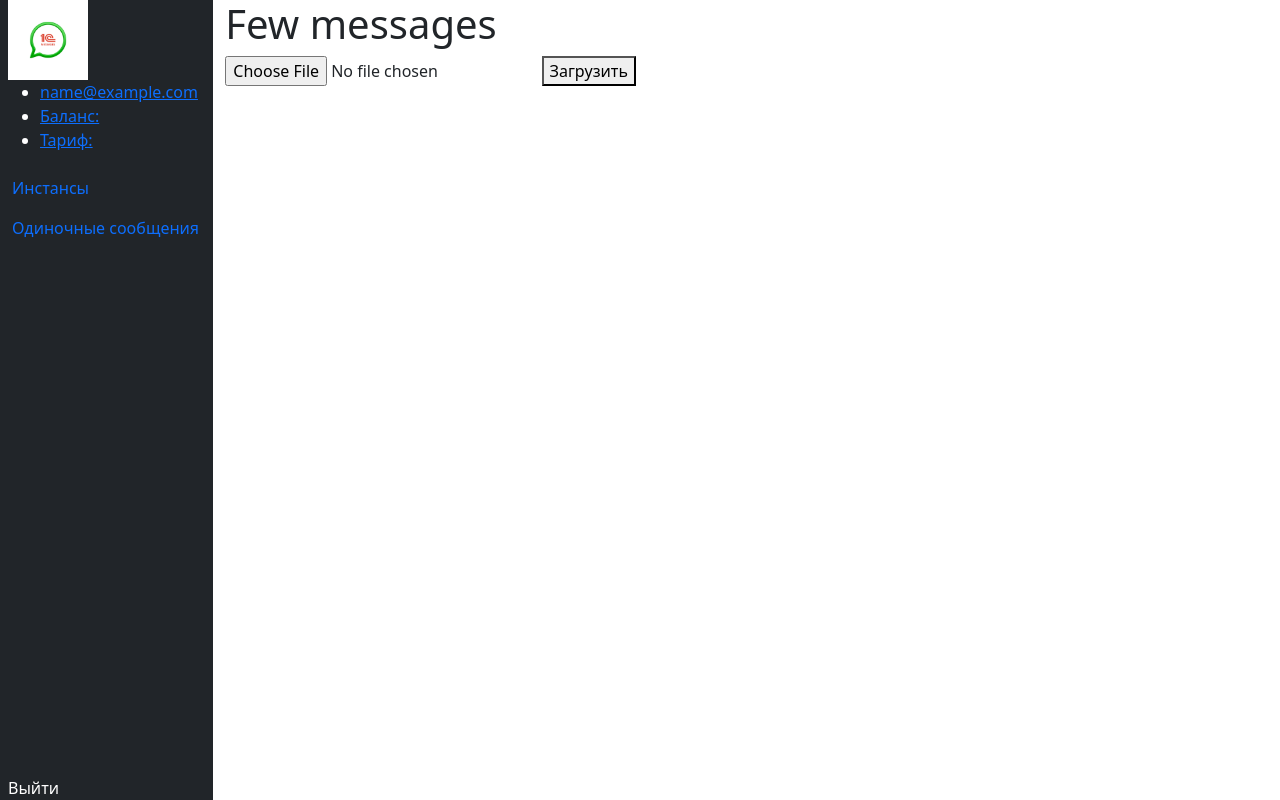
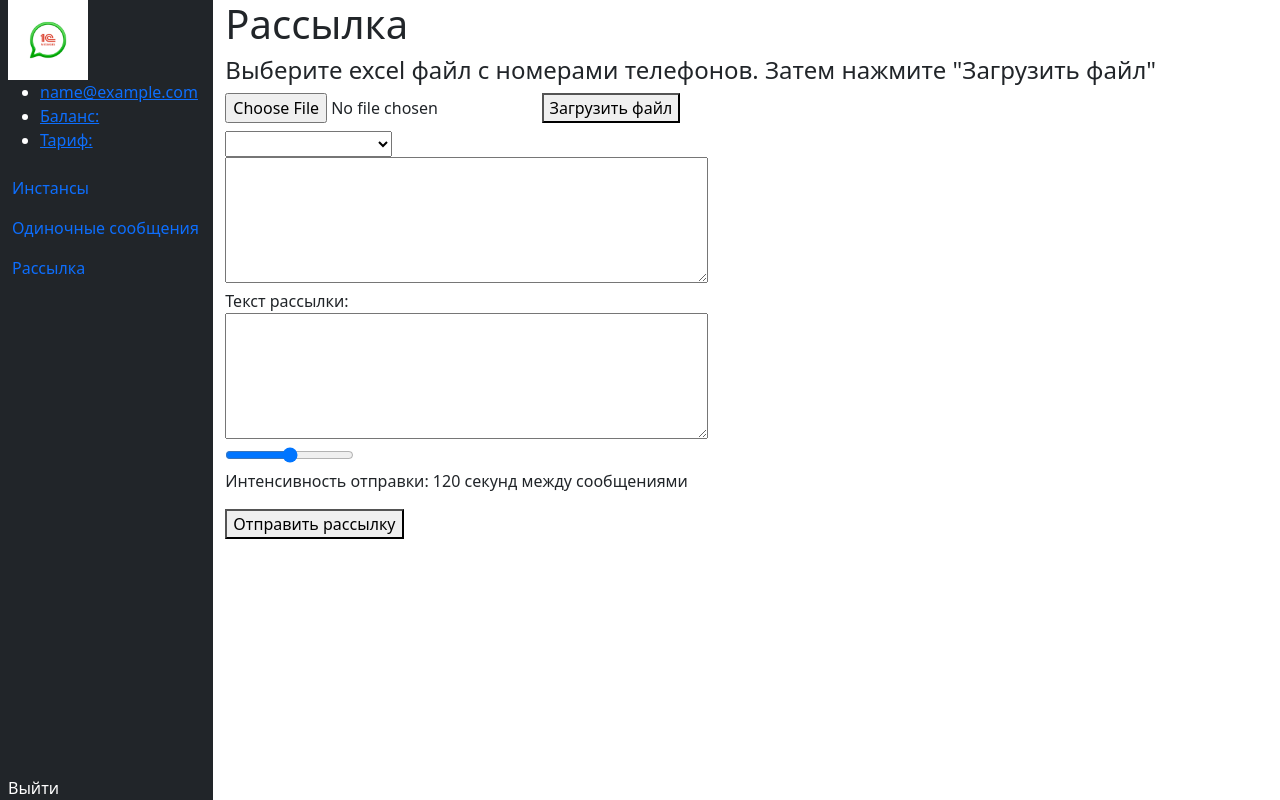
Before and after one commit to isazhan/1c, a Django app: page /cabinet/few_messages in a window 1280 px wide. Run offline with Django 4.2, Linux system fonts and the light colour scheme; the visitor is signed in with stand-in values (Sample User, id 1); data that the repository does not hold is empty; parts of the project's set-up code (start-up, migrations or seed data) failed here and were passed over; some libraries are stand-ins or nearby versions.

Commit message:
few messages

```diff
--- a/apps/cabinet/views.py
+++ b/apps/cabinet/views.py
@@ -210,7 +210,22 @@
 
 
 def few_messages(request):
-    return render(request, 'cabinet/few_messages.html')
+    if request.method == 'POST':
+        instance = request.POST['instance']
+        telnumbers = request.POST['telnumbers'].split(sep=',')
+        message = request.POST['message']
+        range = int(request.POST['range'])
+        for telnumber in telnumbers:
+            send_message(request, instance, telnumber, message)
+            time.sleep(range)
+        return redirect('few_messages')
+    else:
+        col = db()['instances']
+        query = {'user': request.user.email, 'auth': True}
+        doc = col.find(query)
+        context = {'instances': doc}
+        template = loader.get_template('cabinet/few_messages.html')
+        return HttpResponse(template.render(context, request))
 
 
 def send_message(request, instance, telnumber, message):
--- a/templates/cabinet/few_messages.html
+++ b/templates/cabinet/few_messages.html
@@ -1,20 +1,37 @@
 {% extends '../base/base-cabinet.html' %}
 
 {% block content %}
-<h1>Few messages</h1>
+<h1>Рассылка</h1>
 
+<h4>Выберите excel файл с номерами телефонов. Затем нажмите "Загрузить файл"</h4>
 <form>
-    <input type="file" id="telnumbers" accept=".xlsx">
-    <button type="button" onclick="uploadFile()">Загрузить</button>
+    <input type="file" id="telnumbers1" accept=".xlsx">
+    <button type="button" onclick="uploadFile()">Загрузить файл</button>
 </form>
 
-<div id="content"></div>
+<h4 id="numbers-alert"></h4>
+
+<form action="{% url 'few_messages' %}" method="POST">
+    {% csrf_token %}
+    <select name="instance" required="required">
+        <option disabled>Выберите инстанс</option>
+        {% for x in instances %}
+        <option value="{{ x.instance }}">{{ x.instance }}</option>
+        {% endfor %}
+    </select><br>
+    <textarea name="telnumbers" id="telnumbers" cols="50" rows="5"></textarea><br>
+    <label for="message">Текст рассылки:</label><br>
+    <textarea name="message" cols="50" rows="5"></textarea><br>
+    <input type="range" id="range" name="range" min="40" max="200">
+    <p>Интенсивность отправки: <output id="value"></output> секунд между сообщениями</p>
+    <button type="submit">Отправить рассылку</button>
+</form>
 
 
 <script src="https://cdnjs.cloudflare.com/ajax/libs/xlsx/0.17.0/xlsx.full.min.js"></script>
 <script>
     function uploadFile() {
-        var fileInput = document.getElementById('telnumbers');
+        var fileInput = document.getElementById('telnumbers1');
         var file = fileInput.files[0];
 
         if (file) {
@@ -24,13 +41,21 @@
                 var workbook = XLSX.read(arrayBuffer, { type: 'array' });
                 var firstSheet = workbook.Sheets[workbook.SheetNames[0]];
                 var columnData = XLSX.utils.sheet_to_json(firstSheet, { header: 1 }).map(row => row[0]);
-                document.getElementById('content').innerHTML = columnData;
+                document.getElementById('numbers-alert').innerHTML = 'Этим номерам будет отправлена рассылка:';
+                document.getElementById('telnumbers').value = columnData;
             };
             reader.readAsArrayBuffer(file);
         } else {
             alert('Пожалуйста, выберите файл');
         }
     }
+
+    const value = document.querySelector("#value");
+    const input = document.querySelector("#range");
+    value.textContent = input.value;
+    input.addEventListener("input", (event) => {
+    value.textContent = event.target.value;
+    });
 </script>
 
 
--- a/templates/include/navbar-cabinet.html
+++ b/templates/include/navbar-cabinet.html
@@ -69,13 +69,13 @@
                 <i></i> <span class="ms-1 d-none d-sm-inline">Одиночные сообщения</span>
             </a>
         </li>
-        <!--
+
         <li class="nav-item">
             <a href="{% url 'few_messages' %}" class="nav-link align-middle px-0">
                 <i></i> <span class="ms-1 d-none d-sm-inline">Рассылка</span>
             </a>
         </li>
-        -->
+
     </ul>
 
     <div>
```
